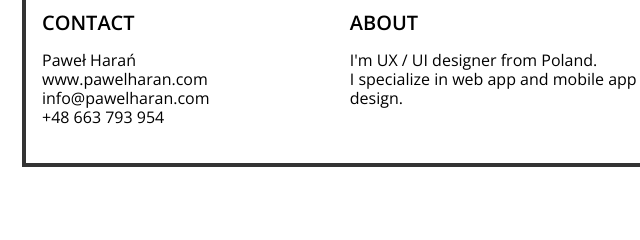
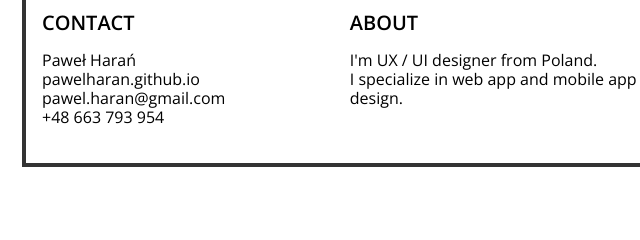
Before and after one commit to pawelharan/pawelharan.github.io, a plain HTML site: page index.html in a window 1280 px wide. Shown: the part 1936-2176 px from the top of the page, 28-668 px from the left. Drawn offline with nearby package versions, Linux system fonts and the light colour scheme.

Commit message:
Add files via upload

```diff
--- a/index.html
+++ b/index.html
@@ -139,8 +139,8 @@
                     <div class="grid-1-4">
                         <h2>Contact</h2>
                         <p>Paweł Harań</p>
-                        <p>www.pawelharan.com</p>
-                        <p><a href="mailto:info@pawelharan.com">info@pawelharan.com</a></p>
+                        <p>pawelharan.github.io</p>
+                        <p><a href="mailto:pawel.haran@gmail.com">pawel.haran@gmail.com</a></p>
                         <p>+48 663 793 954</p>
                     </div>
                 </div>
```
